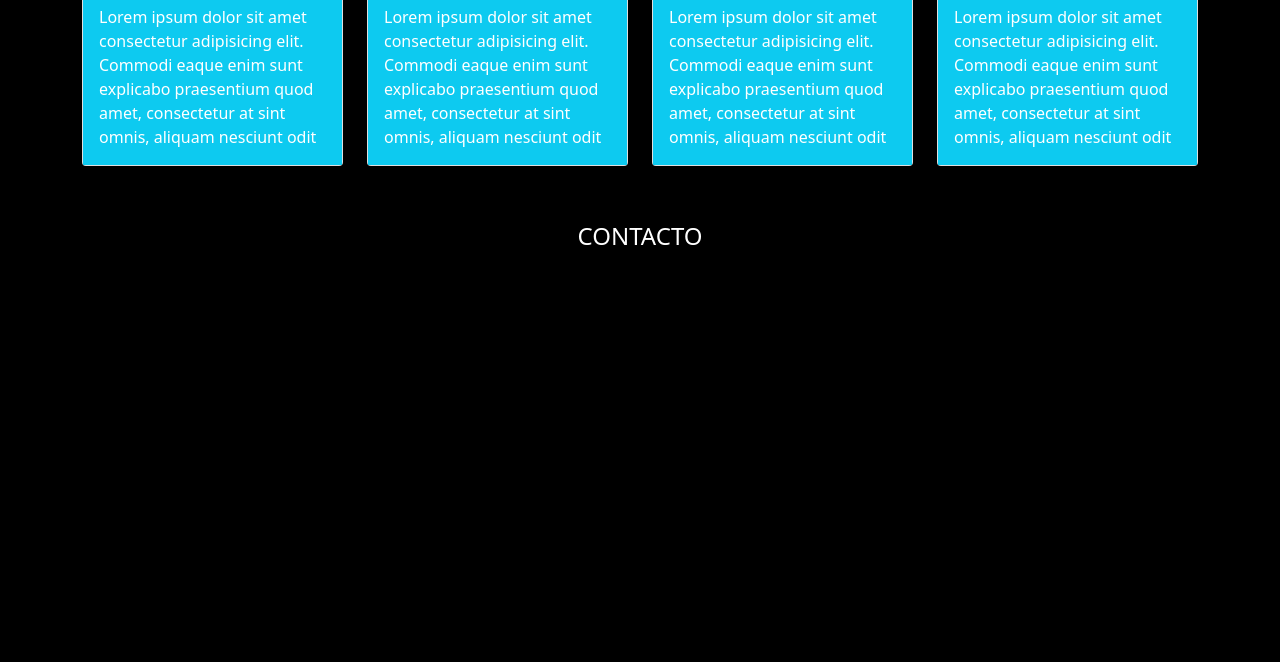
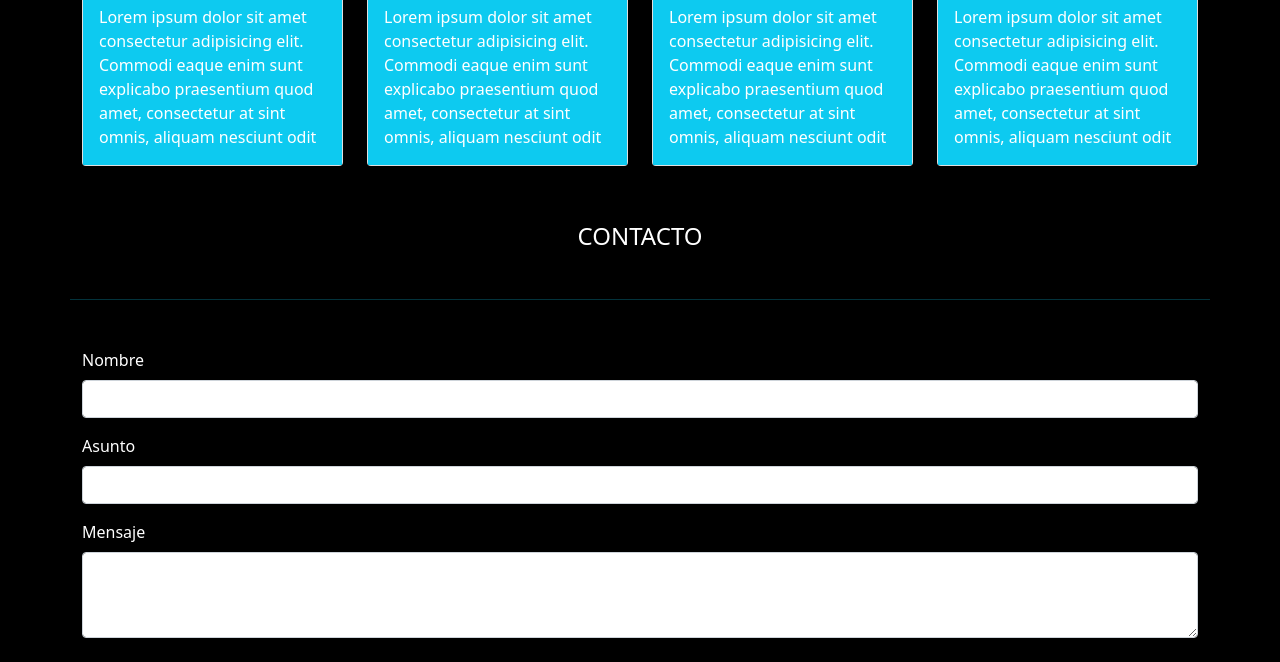
Before and after one commit to TatianaLastra/viajeschile, a plain HTML site: page assets/index.html in a window 1280 px wide. Shown: the part 1967-2629 px from the top of the page. Before the commit the page ends 2274 px from the top, so only its background shows below. Drawn offline with nearby package versions, Linux system fonts and the light colour scheme; files that its build step writes are made by us from their sources; a script that the page names is missing; files whose address does not match are found by name.

Commit message:
formulario casi listo

```diff
--- a/assets/index.html
+++ b/assets/index.html
@@ -166,7 +166,28 @@
     <section id="contacto" class="py-2">
       <div>
         <h4 class="text-center mb-5">CONTACTO</h4>
+        <hr class="container bg-info my-5"/>
       </div>
+
+<!--formulario-->
+
+      <form>
+        <div class="container">
+          <div class="mb-3">
+            <label for="exampleInputEmail" class="form-label">Nombre</label>
+            <input type="email" class="form-control" id="exampleInputEmail" aria-describedby="emailHelp"/>
+          </div>
+          <div class="mb-3">
+            <label for="exampleInputPassword1" class="form-label">Asunto</label>
+            <input type="password" class="form-control" id="exampleInputPassword1"/>
+          </div>
+          <div class="mb-3">
+            <label for="exampleFormControlTextarea1" class="form-label">Mensaje</label>
+            <textarea class="form-control" id="exampleFormControlTextarea1" rows="3"></textarea>
+          </div>
+
+        </div>
+      </form>
 
     </section>
 
```
